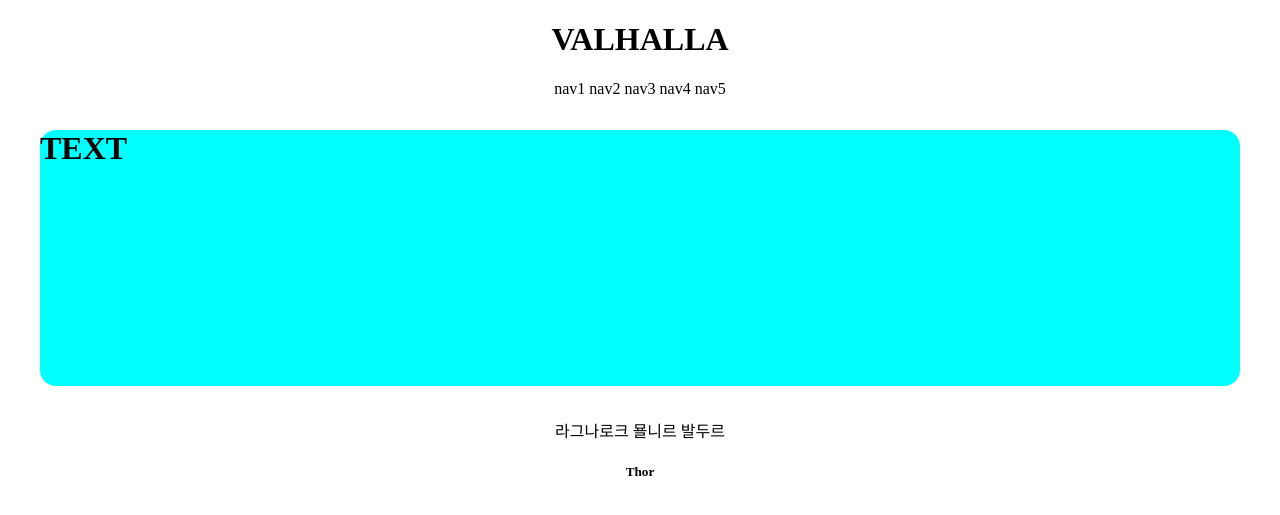
After one commit to surlyban-selor/NEXTPROJECT, a Django app: page /accounts/hello_world/ in a window 1280 px wide. The commit adds this page. Shown: the top 515 px of the page. Run offline with Django 3.2, Linux system fonts and the light colour scheme; parts of the project's set-up code (start-up, migrations or seed data) failed here and were passed over.

Commit message:
Thor and Roki

```diff
--- /dev/null
+++ b/templates/footer.html
@@ -0,0 +1,12 @@
+<div style="text-align: center">
+
+    <div>
+        <span>라그나로크</span>
+        <span>묠니르</span>
+        <span>발두르</san>
+    </div>
+    <div>
+        <h5>Thor</h5>
+    </div>
+
+</div>
--- a/templates/footerw.html
+++ /dev/null
@@ -1,3 +0,0 @@
-<div style="height: 16rem; background-color: aqua; margin: 2rem; border-radius: 1rem">
-
-</div>
--- a/templates/header.html
+++ b/templates/header.html
@@ -1,3 +1,14 @@
-<div style="height: 16rem; background-color: aqua; margin: 2rem; border-radius: 1rem">
+<div style="text-align: center">
+
+    <div>
+        <h1>VALHALLA</h1>
+    </div>
+    <div>
+        <span>nav1</span>
+        <span>nav2</span>
+        <span>nav3</span>
+        <span>nav4</span>
+        <span>nav5</span>
+    </div>
 
 </div>
```
Also changed, not shown: accountapp/templates/accountapp/hello_world.html (renamed from accountapp/migrations/templates/accountapp/hello_world.html), templates/base.html (renamed from templates/basew.html), templates/head.html (renamed from templates/headw.html).
